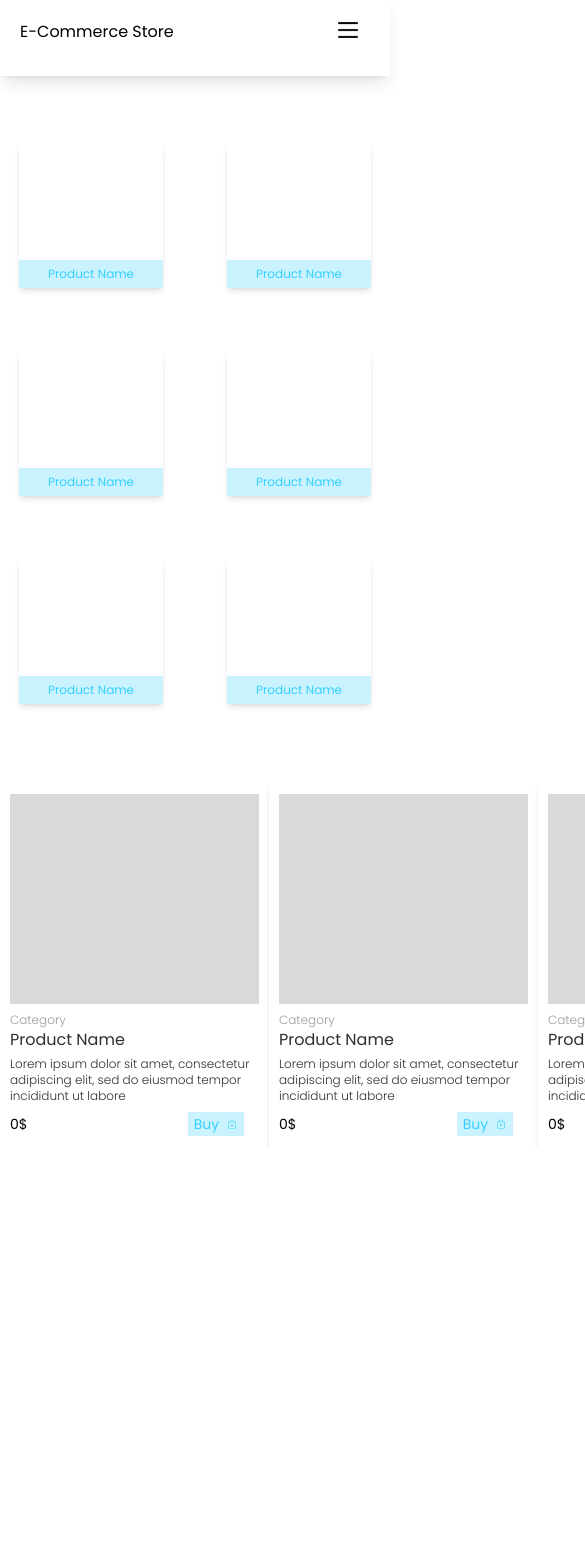
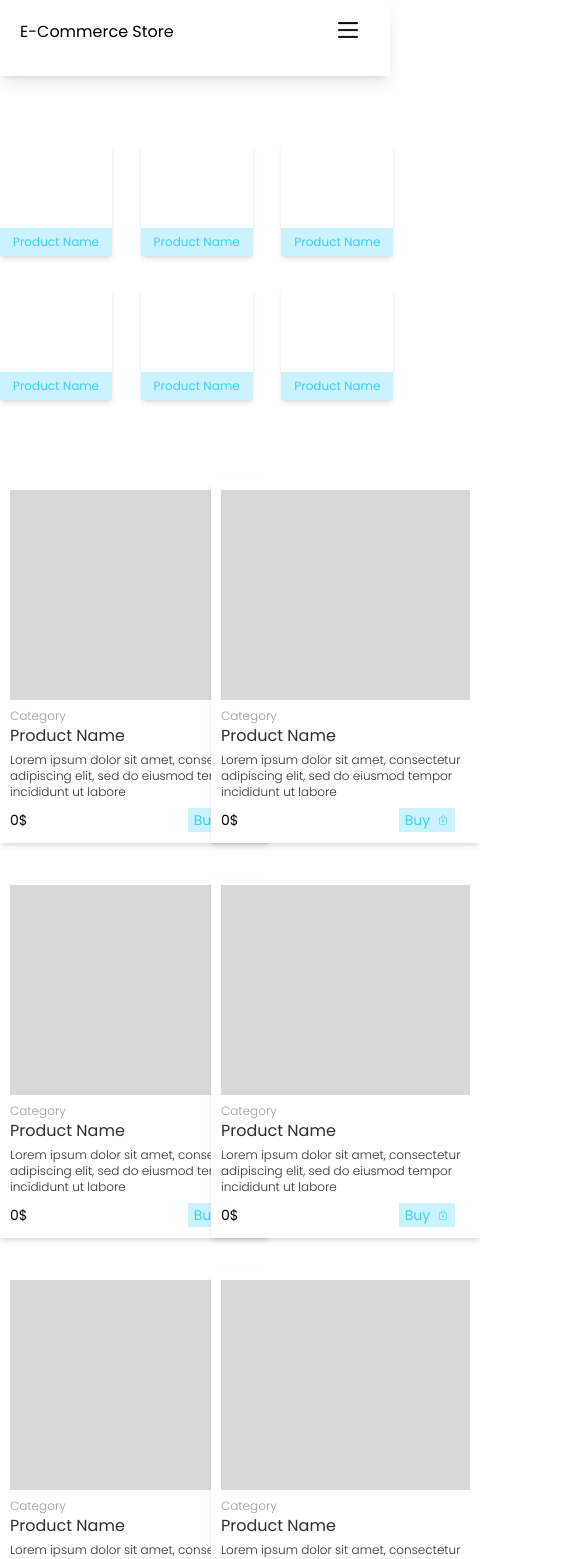
Before and after one commit to christianHadinata/store-backup, a React (Create React App) app: page / in a window 390 px wide. Shown: the top 1559 px of the page, 585 px wide, since content can reach past the window. Before the commit the page ends 1147 px from the top, so only its background shows below. Built offline with nearby package versions, Linux system fonts and the light colour scheme.

Commit message:
Fix styling and responsive for mobile

```diff
--- a/src/App.js
+++ b/src/App.js
@@ -6,8 +6,9 @@ const App = () => {
   return (
     <div>
       <Navbar />
-      <div className="flex justify-around">
-        <div className="mt-36 grid md:grid-cols-6 grid-cols-2 md:gap-28 gap-16">
+      <div className="flex justify-center">
+        {/* ini nanti paling tampilan mobile nya dibikin kaya next-next gitu misal 3 3 */}
+        <div className="mt-36 grid md:grid-cols-6 grid-cols-3 md:gap-28 gap-8 ">
           <AnimationCard />
           <AnimationCard />
           <AnimationCard />
@@ -16,7 +17,8 @@ const App = () => {
           <AnimationCard />
         </div>
       </div>
-      <div className="flex justify-evenly mt-20 cursor-pointer">
+      <div className="flex mt-20 justify-center">
+        <div className="grid md:grid-cols-4 grid-cols-2 md:gap-28 gap-8">
           <ProductCard />
           <ProductCard />
           <ProductCard />
@@ -25,6 +27,7 @@ const App = () => {
           <ProductCard />
         </div>
       </div>
+    </div>
   );
 };
 
--- a/src/components/AnimationCard.js
+++ b/src/components/AnimationCard.js
@@ -2,8 +2,8 @@ import React from "react";
 
 const AnimationCard = () => {
   return (
-    <div className="md:w-44 md:h-44 w-36 h-36 flex-shrink-0 shadow-md flex flex-col justify-end cursor-pointer hover:scale-110 transform transition-all">
-      <div className="flex md:w-44 w-36 py-[6px] px-[10px] justify-center items-center gap-[10px] bg-[#CBF3FF] hover:bg-[#37CFFF] text-[#37CFFF] text-xs font-Poppins font-medium hover:text-[#FFF]">
+    <div className="md:w-44 md:h-44 w-28 h-28 flex-shrink-0 shadow-md flex flex-col justify-end cursor-pointer hover:scale-110 transform transition-all group">
+      <div className="flex md:w-44 w-28 py-[6px] px-[10px] justify-center items-center gap-[10px] bg-[#CBF3FF] group-hover:bg-[#37CFFF] text-[#37CFFF] text-xs font-Poppins font-medium group-hover:text-[#FFF]">
         <span>Product Name</span>
       </div>
     </div>
--- a/src/components/ProductCard.js
+++ b/src/components/ProductCard.js
@@ -2,8 +2,8 @@ import React from "react";
 
 const ProductCard = () => {
   return (
-    <div className="w-[269px] h-[363px] inline-flex p-2.5 flex-col items-start gap-2 shadow-md bg-white">
-      <div className="bg-[#D9D9D9] w-[249px] h-[210px]"></div>
+    <div className="w-[269px] h-[363px] inline-flex p-2.5 flex-col items-start gap-2 shadow-md bg-white hover:bg-[#E6E6E6] cursor-pointer hover:scale-105 transform transition-all group ">
+      <div className="bg-[#D9D9D9] group-hover:bg-white w-[249px] h-[210px]"></div>
       <div className="flex w-60 flex-col items-start gap-1">
         <div className="text-[#9C9C9C] font-Poppins text-xs font-light leading-4">
           Category
@@ -20,8 +20,8 @@ const ProductCard = () => {
         <div className="text-black font-Poppins text-sm font-medium leading-4">
           0$
         </div>
-        <div className="flex w-14 py-1 px-2.5 justify-center items-center gap-2 flex-shrink-0 bg-[#CBF3FF]">
-          <div className="text-[#37CFFF] font-Poppins text-sm font-normal leading-4">
+        <div className="flex w-14 py-1 px-2.5 justify-center items-center gap-2 flex-shrink-0 bg-[#CBF3FF] hover:bg-[#37CFFF] text-[#37CFFF] hover:text-white group">
+          <div className=" font-Poppins text-sm font-normal leading-4 text-inherit">
             Buy
           </div>
           <svg
```
Lines whose indentation alone changed are shown as unchanged.
